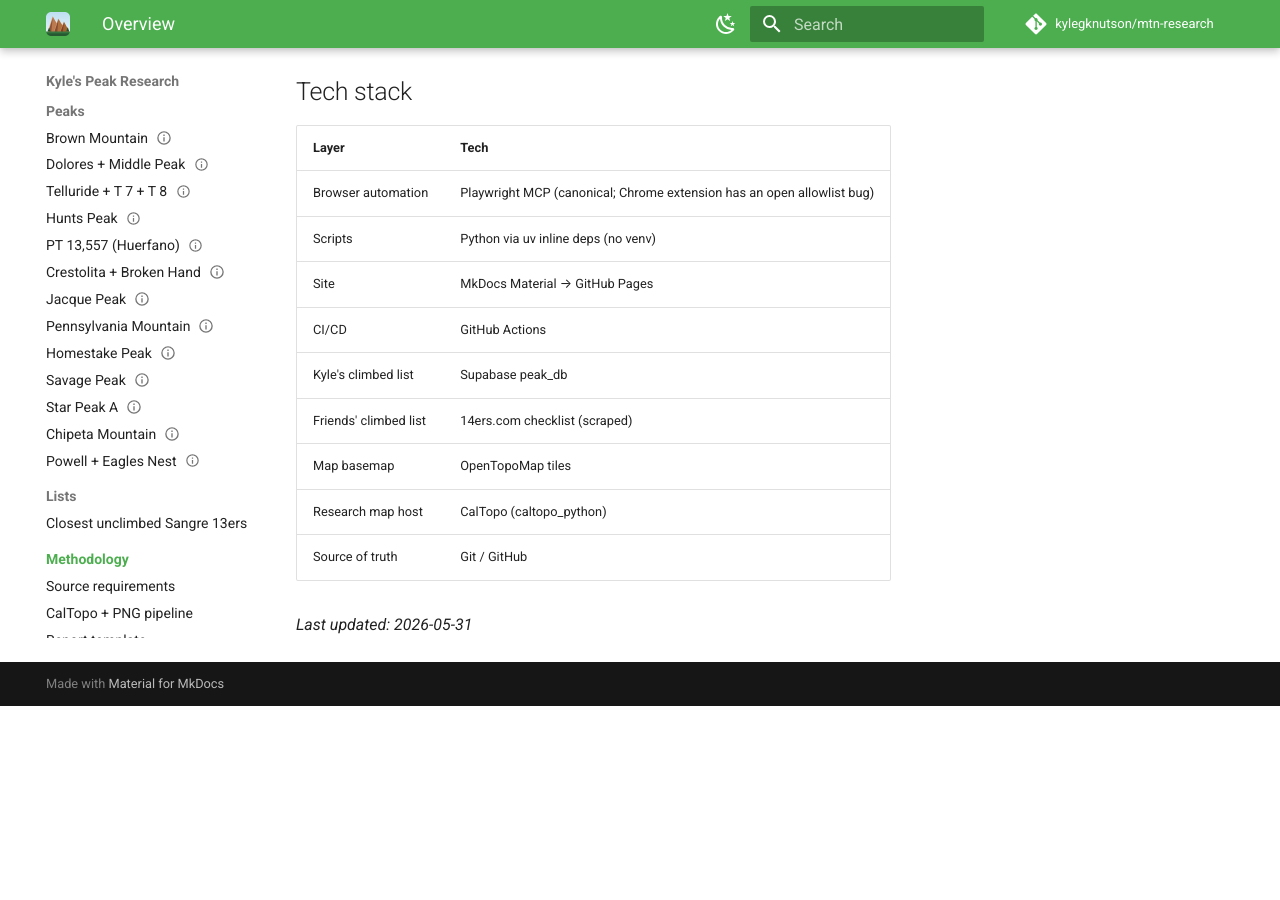
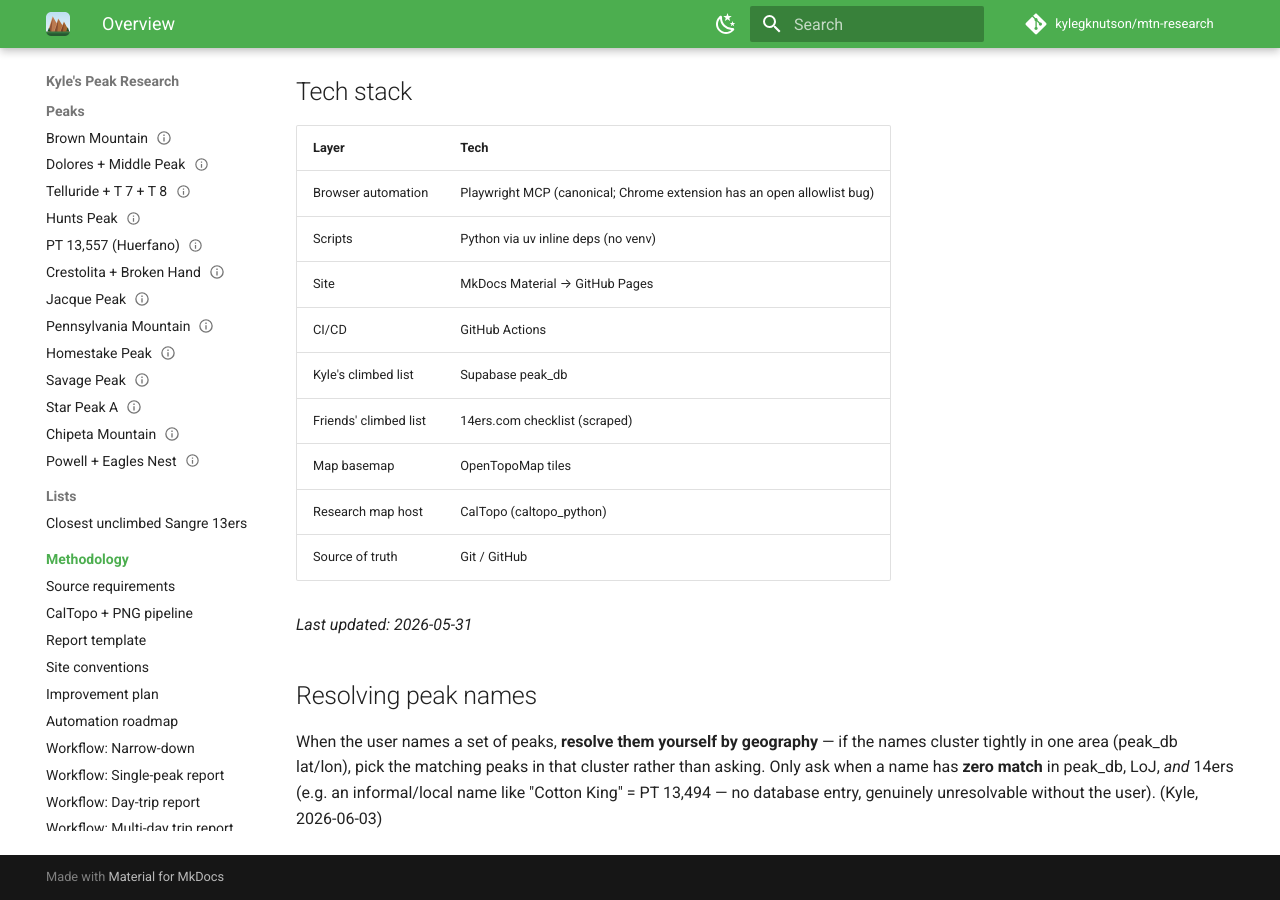
Before and after one commit to kylegknutson/mtn-research, an MkDocs documentation site: the page built from docs/methodology/index.md, in a window 1280 px wide and 900 px high, scrolled down 2092 px. Built offline with MkDocs 1.6.1 and Material for MkDocs 9.7.7, drawn with Linux system fonts in a browser that asks for light colours; comment, search, counter and statistics services are not loaded; before the commit the page ends 2798 px from its top, so only the background shows below that.

Commit message:
Methodology: self-resolve clustered peak names (only ask on zero DB match)

```diff
--- a/docs/methodology/index.md
+++ b/docs/methodology/index.md
@@ -79,3 +79,7 @@ These must always hold. They're elaborated in the linked pages.
 | Source of truth | Git / GitHub |
 
 *Last updated: 2026-05-31*
+
+## Resolving peak names
+
+When the user names a set of peaks, **resolve them yourself by geography** — if the names cluster tightly in one area (peak_db lat/lon), pick the matching peaks in that cluster rather than asking. Only ask when a name has **zero match** in peak_db, LoJ, *and* 14ers (e.g. an informal/local name like "Cotton King" = PT 13,494 — no database entry, genuinely unresolvable without the user). (Kyle, 2026-06-03)
```
